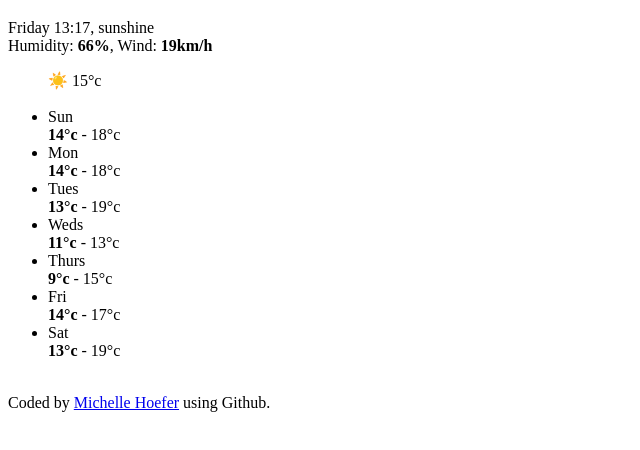
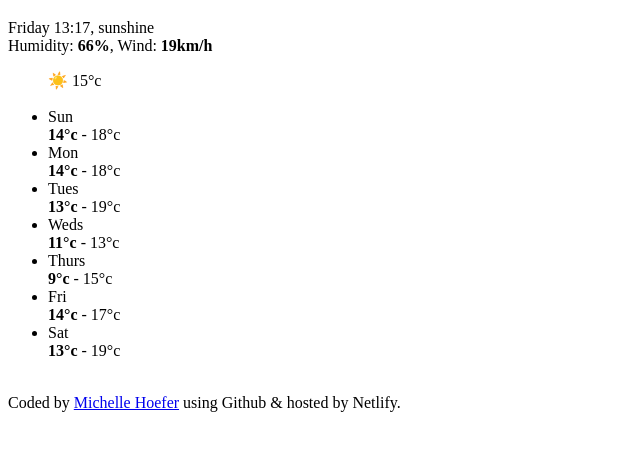
Before and after one commit to MichelleHoefer/michelle-weather-app, a plain HTML site: page index.html in a window 1280 px wide. Shown: the part 90-540 px from the top of the page, without its empty margins (0-640 px from the left). Drawn offline with Linux system fonts and the light colour scheme.

Commit message:
updated with Netlify hosting

```diff
--- a/index.html
+++ b/index.html
@@ -56,7 +56,7 @@
         target="_blank"
         >Michelle Hoefer</a
       >
-      using Github.
+      using Github & hosted by Netlify.
     </footer>
   </body>
 </html>
```
